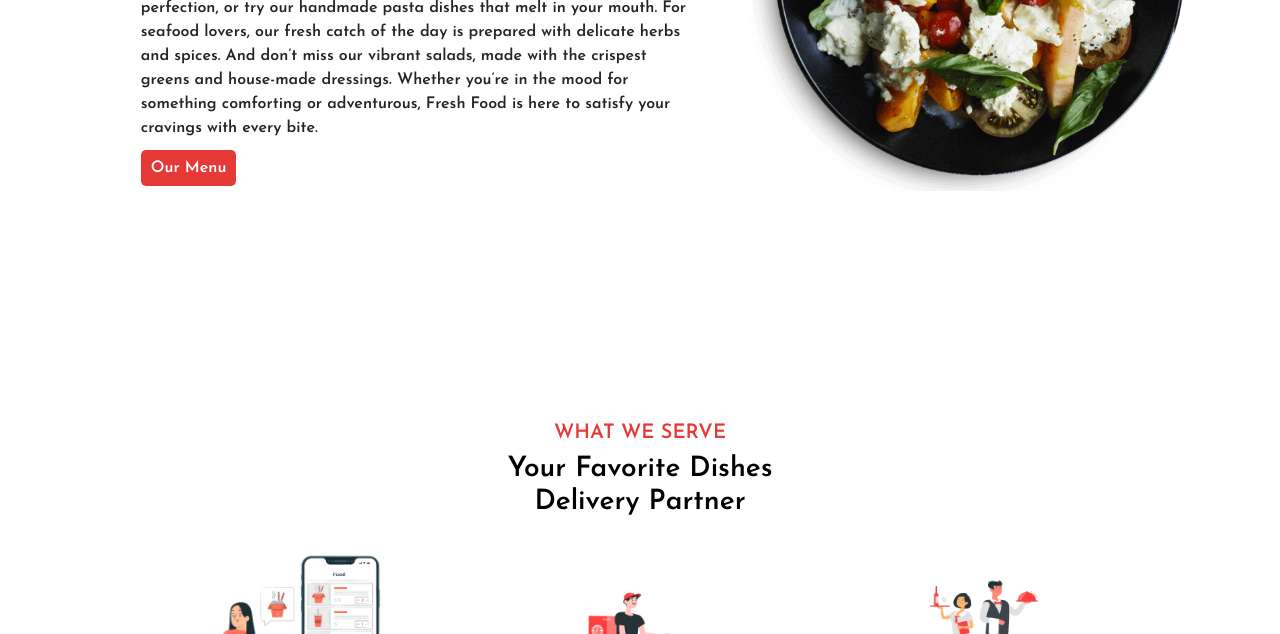
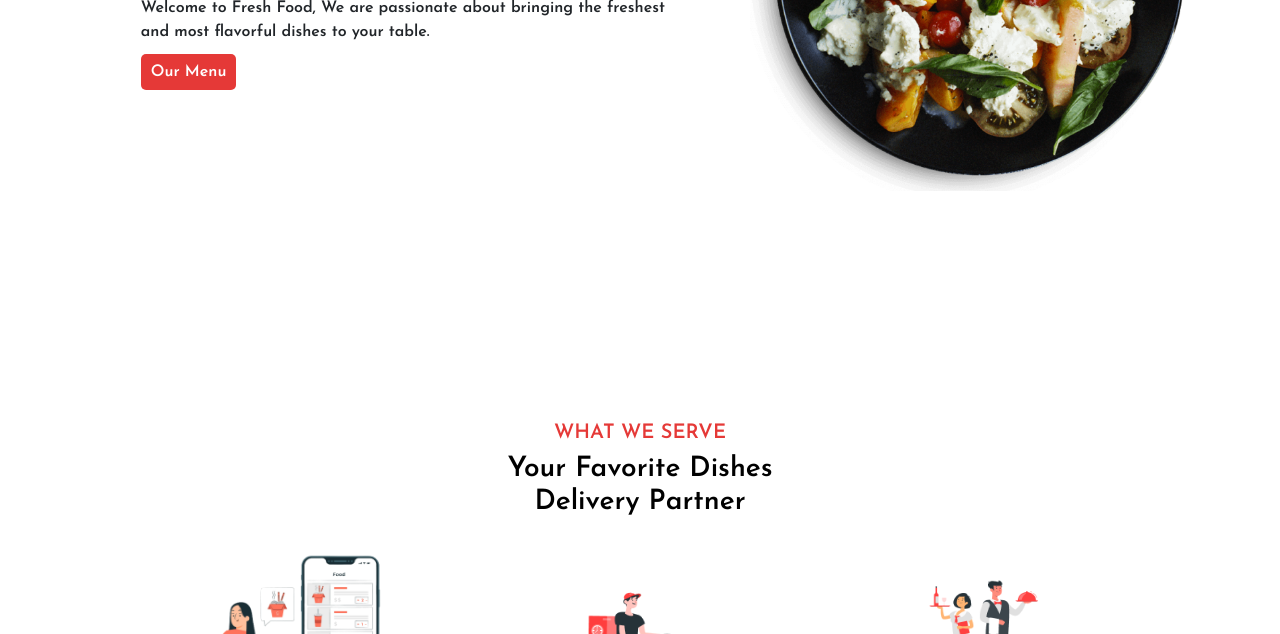
Before and after one commit to ALIREZAJAN/my-restaurant, a plain HTML site: page index.html in a window 1280 px wide. Shown: the part 466-1100 px from the top of the page. Drawn offline with nearby package versions, Linux system fonts and the light colour scheme.

Commit message:
Update index.html

```diff
--- a/index.html
+++ b/index.html
@@ -73,7 +73,7 @@
 <section class="home" id="home">
   <div class="home-content">
     <h3>Claim Best Offer <br> On Fast <span>Food</span> & <span>Restaurant</span></h3>
-    <p>Welcome to Fresh Food, we are passionate about bringing the freshest and most flavorful dishes to your table. Our menu is a celebration of culinary diversity, featuring everything from savory appetizers to hearty main courses. Indulge in our signature grilled meats, seasoned to perfection, or try our handmade pasta dishes that melt in your mouth. For seafood lovers, our fresh catch of the day is prepared with delicate herbs and spices. And don’t miss our vibrant salads, made with the crispest greens and house-made dressings. Whether you’re in the mood for something comforting or adventurous, Fresh Food is here to satisfy your cravings with every bite.</p>
+    <p>Welcome to Fresh Food, We are passionate about bringing the freshest and most flavorful dishes to your table.</p>
     <a href="#menu" id="home-btn">Our Menu</a>
   </div>
   <div class="img">
```
